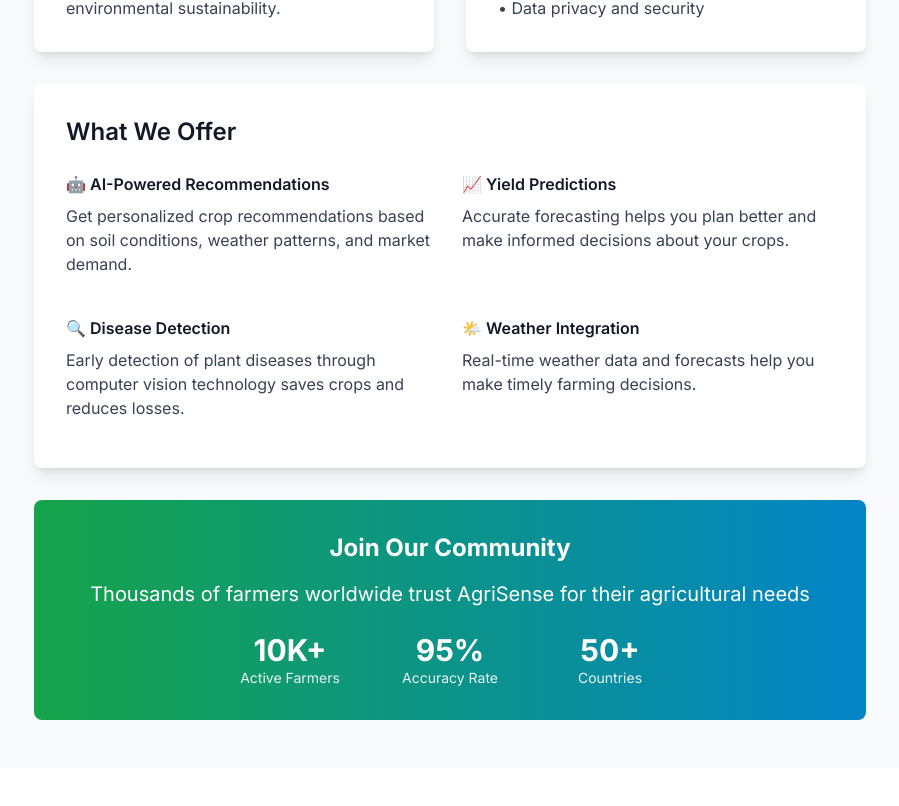
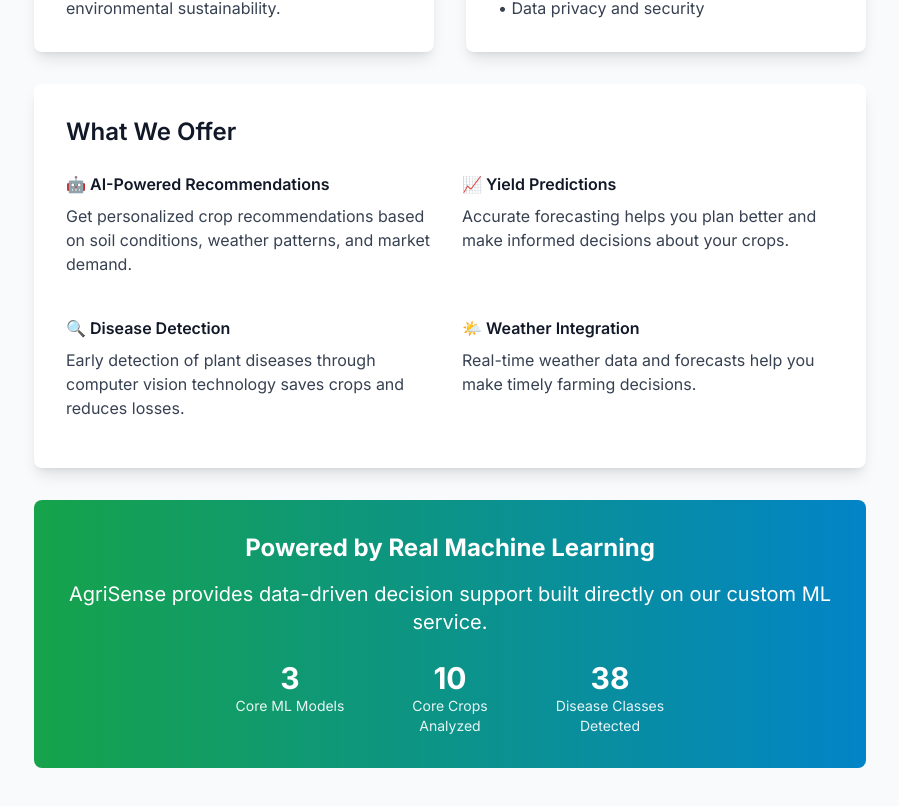
Before and after one commit to anandsrinivas98/AGRIAPP, a Next.js app in the folder frontend/: page /about in a window 1280 px wide. Shown: the part 805-1611 px from the top of the page, without its empty margins (190-1089 px from the left). Before the commit the page ends 1573 px from the top, so only its background shows below. Built offline with nearby package versions, Linux system fonts and the light colour scheme; no server answers.

Commit message:
fix(frontend): update about and dashboard metrics with real project data

```diff
--- a/frontend/app/about/page.tsx
+++ b/frontend/app/about/page.tsx
@@ -89,22 +89,22 @@
           </div>
 
           <div className="bg-gradient-to-r from-primary-600 to-accent-600 rounded-lg p-8 text-white text-center">
-            <h2 className="text-2xl font-bold mb-4">Join Our Community</h2>
+            <h2 className="text-2xl font-bold mb-4">Powered by Real Machine Learning</h2>
             <p className="text-xl mb-6">
-              Thousands of farmers worldwide trust AgriSense for their agricultural needs
+              AgriSense provides data-driven decision support built directly on our custom ML service.
             </p>
             <div className="grid grid-cols-3 gap-8 max-w-md mx-auto">
               <div>
-                <div className="text-3xl font-bold">10K+</div>
-                <div className="text-sm opacity-90">Active Farmers</div>
+                <div className="text-3xl font-bold">3</div>
+                <div className="text-sm opacity-90">Core ML Models</div>
               </div>
               <div>
-                <div className="text-3xl font-bold">95%</div>
-                <div className="text-sm opacity-90">Accuracy Rate</div>
+                <div className="text-3xl font-bold">10</div>
+                <div className="text-sm opacity-90">Core Crops Analyzed</div>
               </div>
               <div>
-                <div className="text-3xl font-bold">50+</div>
-                <div className="text-sm opacity-90">Countries</div>
+                <div className="text-3xl font-bold">38</div>
+                <div className="text-sm opacity-90">Disease Classes Detected</div>
               </div>
             </div>
           </div>
--- a/frontend/app/dashboard/page.tsx
+++ b/frontend/app/dashboard/page.tsx
@@ -126,7 +126,7 @@
       emoji: '🌱',
       icon: SparklesIcon,
       badge: 'AI Powered',
-      tags: ['Instant Results', '95% Accuracy'],
+      tags: ['Instant Results', 'High Precision'],
       gradient: 'from-green-500 to-emerald-700',
       bgGradient: 'from-green-50 to-emerald-50',
       iconColor: 'text-green-700',
@@ -393,16 +393,16 @@
                 className="grid grid-cols-3 gap-6 max-w-xl mx-auto"
               >
                 <div className="text-center">
-                  <div className="text-2xl md:text-3xl font-bold text-white mb-0.5">10K+</div>
-                  <div className="text-green-100 text-xs font-medium">Active Farmers</div>
+                  <div className="text-2xl md:text-3xl font-bold text-white mb-0.5">3</div>
+                  <div className="text-green-100 text-xs font-medium">Core ML Models</div>
                 </div>
                 <div className="text-center border-x border-white/30">
-                  <div className="text-2xl md:text-3xl font-bold text-white mb-0.5">50+</div>
-                  <div className="text-green-100 text-xs font-medium">AI Features</div>
+                  <div className="text-2xl md:text-3xl font-bold text-white mb-0.5">10</div>
+                  <div className="text-green-100 text-xs font-medium">Core Crops</div>
                 </div>
                 <div className="text-center">
-                  <div className="text-2xl md:text-3xl font-bold text-white mb-0.5">98%</div>
-                  <div className="text-green-100 text-xs font-medium">Satisfaction</div>
+                  <div className="text-2xl md:text-3xl font-bold text-white mb-0.5">38</div>
+                  <div className="text-green-100 text-xs font-medium">Disease Classes</div>
                 </div>
               </motion.div>
             </div>
```
